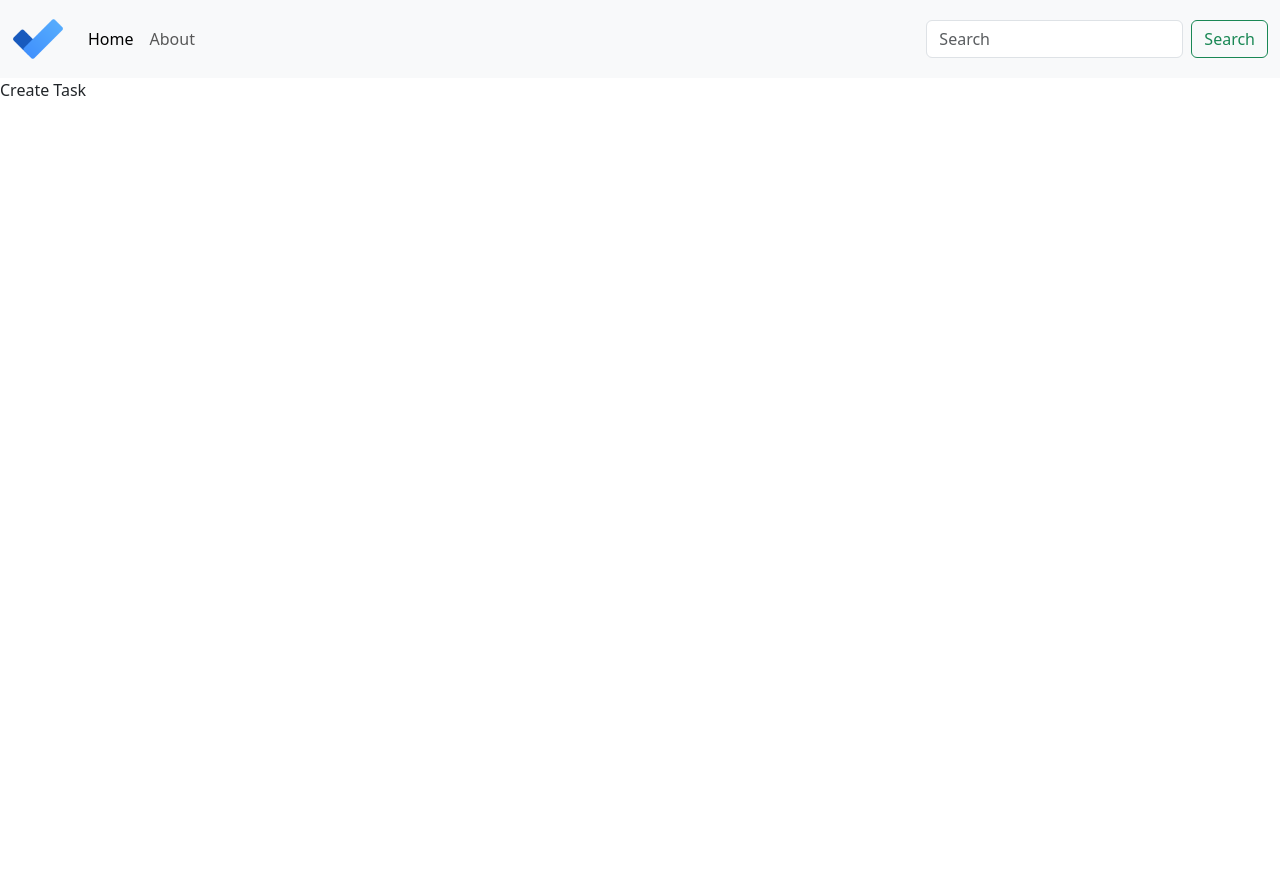
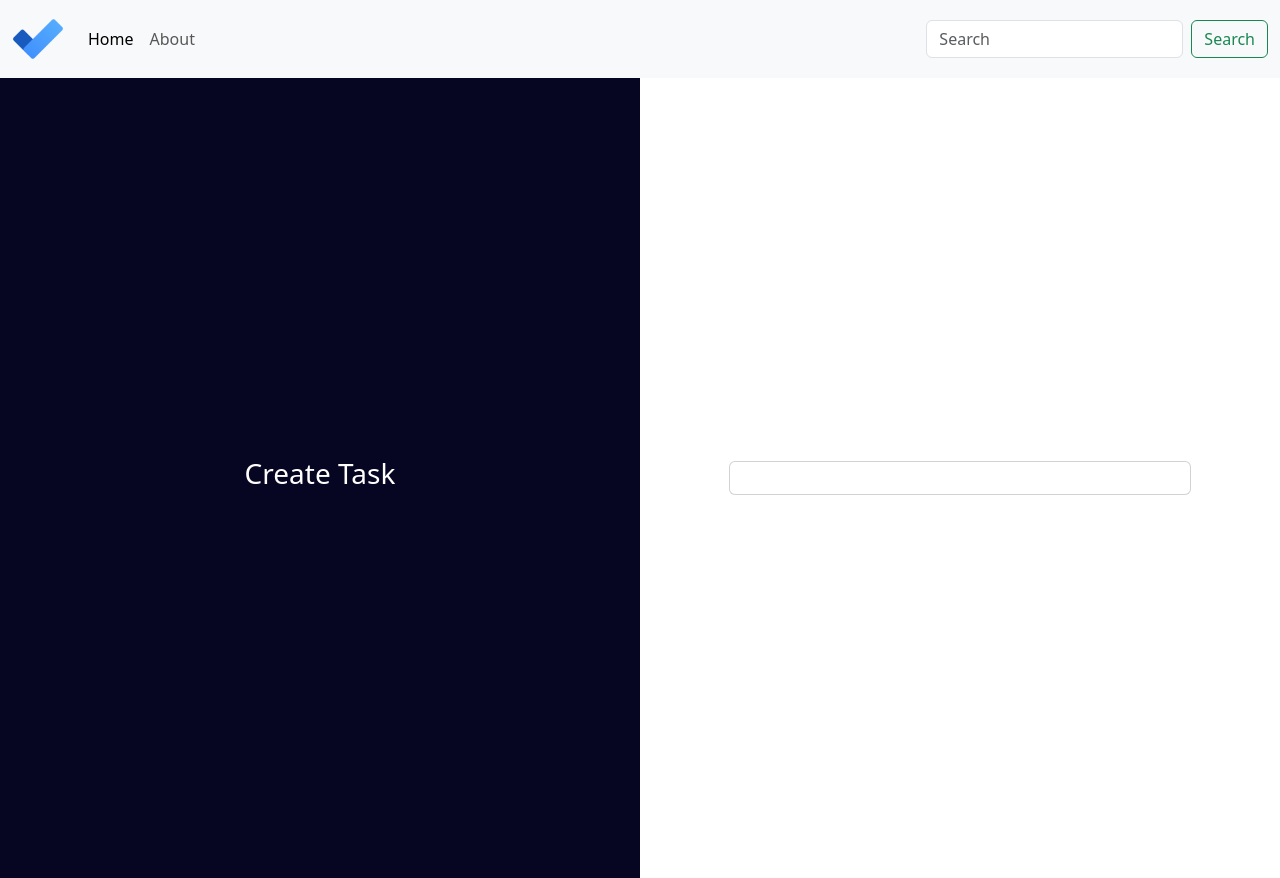
Before and after one commit to vipink28/todo-november, a React (Create React App) app: page /create-task in a window 1280 px wide. Before the commit the page ends 800 px from the top, so only its background shows below. Built offline with nearby package versions, Linux system fonts and the light colour scheme.

Commit message:
task form

```diff
--- /dev/null
+++ b/src/components/TaskForm.jsx
@@ -0,0 +1,11 @@
+import React from 'react';
+
+function TaskForm(props) {
+    return (
+        <div className='p-2'>
+            <h3 className='text-white'>Create Task</h3>
+        </div>
+    );
+}
+
+export default TaskForm;
--- a/src/pages/CreateTask.jsx
+++ b/src/pages/CreateTask.jsx
@@ -1,9 +1,24 @@
 import React from 'react';
+import TaskForm from '../components/TaskForm';
 
 function CreateTask(props) {
     return (
-        <div>
-            Create Task
+        <div className='container-fluid h-100'>
+            <div className="row h-100">
+                <div className="col-lg-6 d-flex justify-content-center align-items-center h-100 bg-primary text-white flex-column">
+                    <TaskForm />
+                </div>
+
+                <div className="col-lg-6 d-flex justify-content-center align-items-center h-100 flex-column">
+
+                    <div className="card w-75">
+                        <div className="card-body">
+
+                        </div>
+                    </div>
+
+                </div>
+            </div>
         </div>
     );
 }
```
